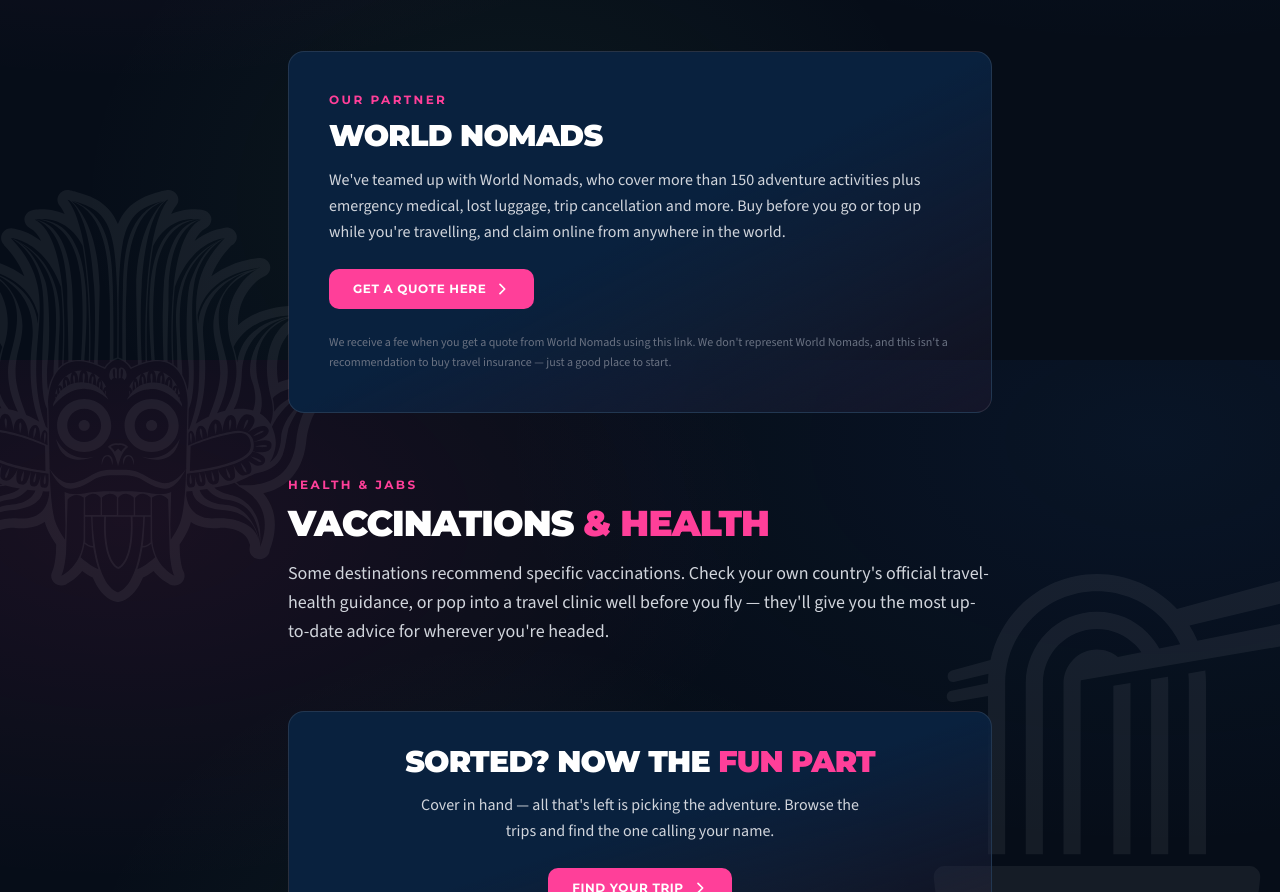
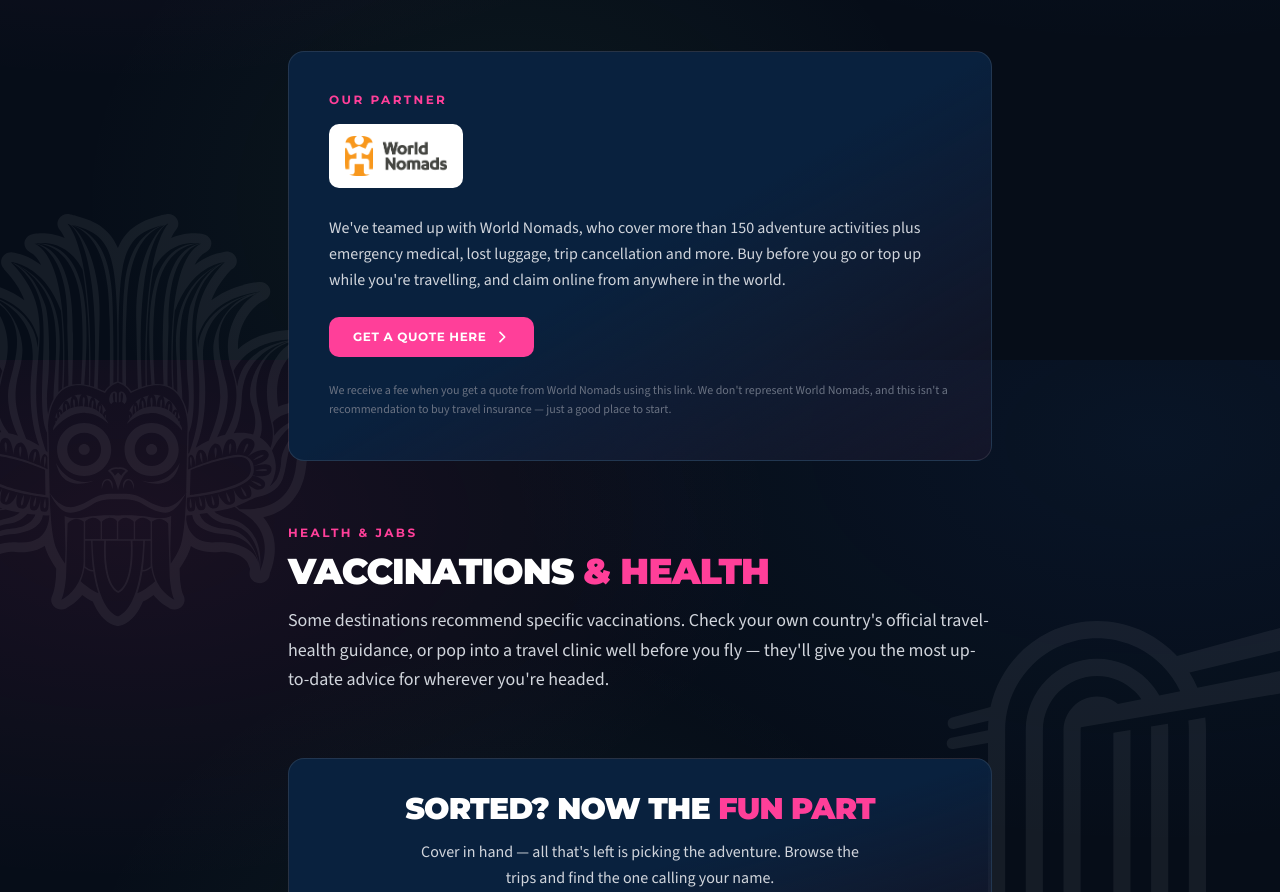
Before and after one commit to markpope8507/trutravels, a Next.js app: page /travel-insurance in a window 1280 px wide. Shown: the part 1240-2132 px from the top of the page. Built offline with nearby package versions, Linux system fonts and the light colour scheme.

Commit message:
Travel Insurance: use the World Nomads logo instead of text
Add the World Nomads logo (public/images) on a white chip so the brand mark
reads on the dark card, replacing the "World Nomads" heading.

Co-Authored-By: Claude Opus 4.8 (1M context) <noreply@anthropic.com>

```diff
--- a/src/app/travel-insurance/page.tsx
+++ b/src/app/travel-insurance/page.tsx
@@ -86,10 +86,10 @@ export default function TravelInsurancePage() {
 
           {/* World Nomads card */}
           <div className="rounded-[16px] border border-white/10 bg-gradient-to-br from-tru-navy via-tru-navy to-tru-pink/[0.05] p-8 sm:p-10">
-            <p className="text-tru-pink text-xs font-bold uppercase tracking-[0.2em] mb-3 font-heading">Our Partner</p>
-            <h3 className="text-2xl sm:text-3xl font-black text-white uppercase font-heading tracking-tight leading-[1.05] mb-4">
-              World Nomads
-            </h3>
+            <p className="text-tru-pink text-xs font-bold uppercase tracking-[0.2em] mb-4 font-heading">Our Partner</p>
+            <span className="inline-block bg-white rounded-[10px] px-4 py-3 mb-5">
+              <img src="/images/world-nomads-logo.png" alt="World Nomads" className="h-9 sm:h-10 w-auto" />
+            </span>
             <p className="text-gray-300 text-sm sm:text-base leading-relaxed mb-6">
               We&apos;ve teamed up with World Nomads, who cover more than 150 adventure activities plus emergency medical, lost luggage, trip cancellation and more. Buy before you go or top up while you&apos;re travelling, and claim online from anywhere in the world.
             </p>
```
Also changed, not shown: public/images/world-nomads-logo.png (added).
